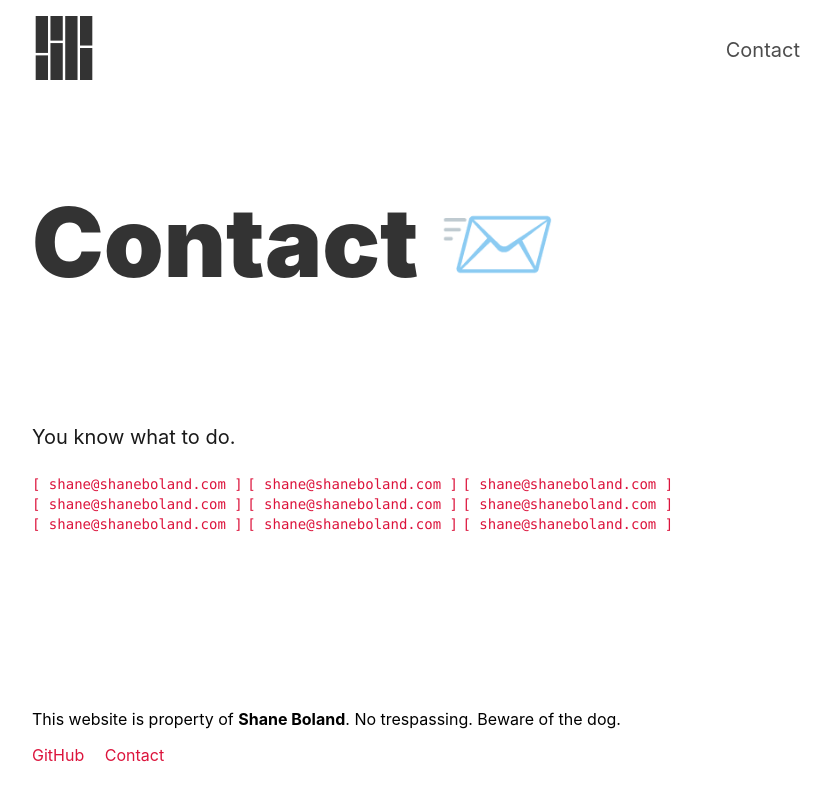
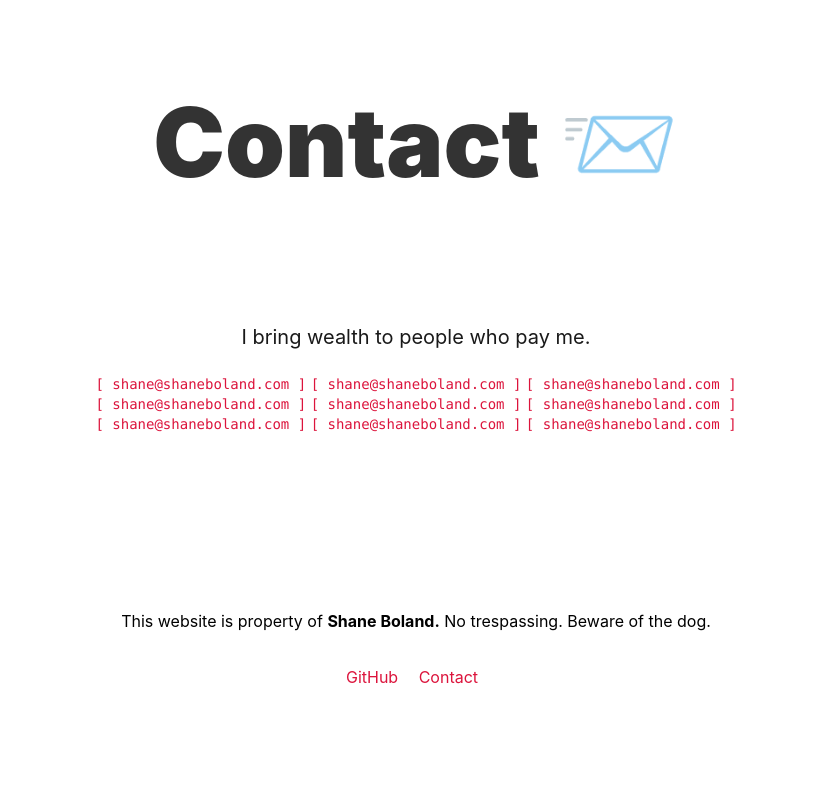
Before and after one commit to shanetheboland/portfolio, a Jekyll site: the page built from contact.html, in a window 1280 px wide. Shown: the top 801 px of the page, without its empty margins (224-1053 px from the left). Built offline with Jekyll 4.4.1, drawn with Linux system fonts in a browser that asks for light colours.

Commit message:
Removes and adds things

```diff
--- a/_includes/footer.html
+++ b/_includes/footer.html
@@ -1,7 +1,7 @@
-<footer class="mw8 center pa3 ph6-ns" itemscope itemtype="http://schema.org/WPFooter">
-  <p class="f5 db tl">This website is property of <strong>Shane Boland</strong>. No trespassing. Beware of the dog.</p>
-  <div class="tl mt3">
+<footer class="mw8 center pa3 ph6-ns tc" itemscope itemtype="http://schema.org/WPFooter">
+  <p class="f5 lh-copy mv3 dib">This website is property of </p> <h1 class="dib f5 lh-copy mv0">Shane Boland.</h1> <p class="f5 lh-copy mv3 dib"> No trespassing. Beware of the dog.</p>
+  <p class="mv3">
     <a href="https://github.com/shanetheboland" title="My GitHub Profile" class="f5 dib pr2 pl0 link mid-gray dim red">GitHub</a>
     <a href="{{ "/contact" | prepend: site.github.url }}" title="Contact Me" class="f5 dib ph2 link mid-gray dim red">Contact</a>
-  </div>
+  </p>
 </footer>
--- a/_layouts/default.html
+++ b/_layouts/default.html
@@ -5,7 +5,9 @@
 
   <body class="w-100 sans-serif bg-white" itemscope itemtype="http://schema.org/WebPage">
 
+	  {% comment %}
     {% include header.html %}
+    {% endcomment %}
 
     {{ content }}
 
--- a/contact.html
+++ b/contact.html
@@ -6,14 +6,17 @@ critical: html{font-family:sans-serif;-ms-text-size-adjust:100%;-webkit-text-siz
 ---
 
 
-<section class="mw8 center pa3 ph6-ns black-80">
+<section class="mw8 center pa3 ph6-ns black-80 tc">
   <h1 class="f1 f-headline-ns lh-title fw9">Contact 📨</h1>
 </section>
 
-<div class="mw8 center pa3 ph6-ns black-90 mb6">
+<div class="mw8 center pa3 ph6-ns black-90 mb6 tc">
 
-  <p class="f4 measure lh-copy">
-    You know what to do.
+	<p class="f4 lh-copy">
+		I bring wealth to people who pay me.
+	</p>
+  <p class="f4 lh-copy">
+    <!-- You know what to do. -->
   </p>
   <a href="mailto:&#115;&#104;&#097;&#110;&#101;&#064;&#115;&#104;&#097;&#110;&#101;&#098;&#111;&#108;&#097;&#110;&#100;&#046;&#099;&#111;&#109;" class="link dim red code">[ &#115;&#104;&#097;&#110;&#101;&#064;&#115;&#104;&#097;&#110;&#101;&#098;&#111;&#108;&#097;&#110;&#100;&#046;&#099;&#111;&#109; ]</a>
 	<a href="mailto:&#115;&#104;&#097;&#110;&#101;&#064;&#115;&#104;&#097;&#110;&#101;&#098;&#111;&#108;&#097;&#110;&#100;&#046;&#099;&#111;&#109;" class="link dim red code">[ &#115;&#104;&#097;&#110;&#101;&#064;&#115;&#104;&#097;&#110;&#101;&#098;&#111;&#108;&#097;&#110;&#100;&#046;&#099;&#111;&#109; ]</a>
```
Also changed, not shown: index.html (+59 -22 lines).
